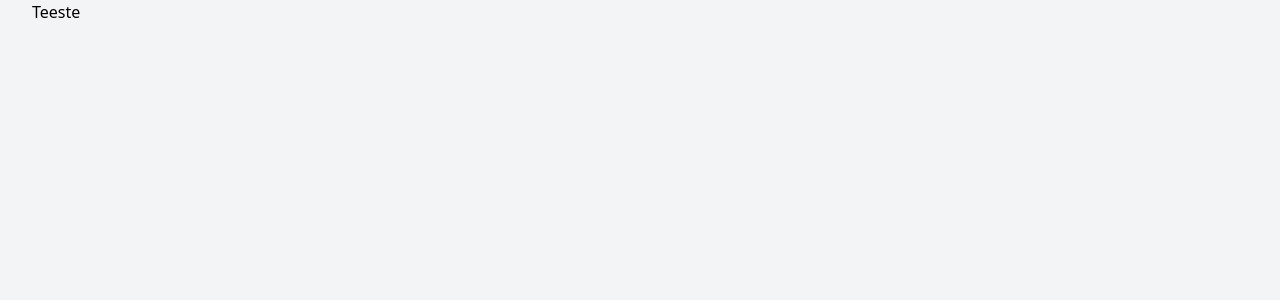
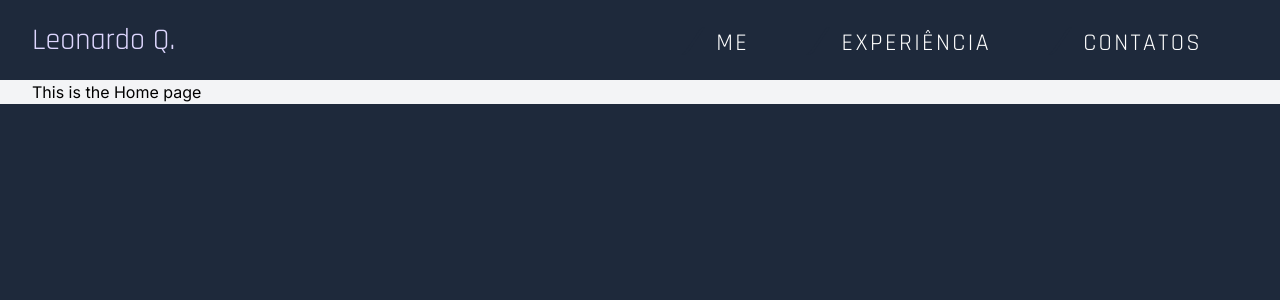
Before and after one commit to leonardoqleao/leonardo.fun, a Next.js app: page / in a window 1280 px wide. Shown: the top 300 px of the page. Built offline with nearby package versions, Linux system fonts and the light colour scheme.

Commit message:
feat: desing header

```diff
--- a/next.config.mjs
+++ b/next.config.mjs
@@ -1,4 +1,28 @@
 /** @type {import('next').NextConfig} */
-const nextConfig = {};
+const nextConfig = {
+    images: {
+        remotePatterns: [
+            {
+                protocol: "https",
+                hostname: "tailwindui.com",
+                port: "",
+            },
+            {
+                protocol: "https",
+                hostname: "images.unsplash.com",
+                port: "",
+            },
+        ],
+    },
+    async redirects() {
+        return [
+            // {
+            //     source: "/:path*",
+            //     destination: "/",
+            //     permanent: true,
+            // },
+        ];
+    },
+};
 
 export default nextConfig;
--- a/src/app/layout.scss
+++ b/src/app/layout.scss
@@ -1,6 +1,8 @@
 @tailwind base;
 @tailwind components;
 @tailwind utilities;
+@import url('https://fonts.googleapis.com/css2?family=Dancing+Script&display=swap');
+@import url('https://fonts.googleapis.com/css2?family=Dancing+Script&family=Rajdhani&display=swap');
 
 :root {
   --foreground-rgb: 0, 0, 0;
@@ -48,3 +50,9 @@ body {
 h1 {
     color: black;
 }
+.font-dancing{
+    font-family: 'Dancing Script', cursive;
+}
+.font-rajdhani{
+    font-family: 'Rajdhani', sans-serif;
+}
--- a/src/app/layout.tsx
+++ b/src/app/layout.tsx
@@ -1,6 +1,7 @@
 import type { Metadata } from "next";
 import { Inter } from "next/font/google";
 import "./layout.scss";
+import Header from "@/components/header/page";
 
 const inter = Inter({ subsets: ["latin"] });
 
@@ -16,8 +17,13 @@ type rootInterface = { children: React.ReactNode };
 
 export default function RootLayout({ children }: rootInterface) {
     return (
-    <html lang="en">
-      <body className={inter.className}>{children}</body>
+        <html className="scroll-smooth">
+            <body className={inter.className + " bg-slate-800"} >
+                <Header />
+                <main className='scroll-smooth bg-gray-100'>
+                    {children}
+                </main>
+            </body>
         </html>
     );
 }
--- a/src/app/page.tsx
+++ b/src/app/page.tsx
@@ -1,20 +1,11 @@
-import Image from "next/image";
-import '@/app/layout.scss'
-import Header from "@/components/header/page"
+import '@/app/layout.scss';
 
 export default function Home() {
     return (
-        <html className="scroll-smooth w-auto">
-            <body className="body max-w-screen-2xl bg-gray-700">
-                {/* <Header /> */}
-                <main className="main">
-                    <section className="h-screen overflow-hidden bg-gray-100  lg:overflow-hidden">
-                        <div className="h-screen mx-auto max-w-screen-2xl lg:px-8">
-                            <h1 className="text-black">Teeste</h1>
-                        </div>
-                    </section>
-                </main>
-            </body>
-        </html>
+        <section className="h-full overflow-hidden bg-gray-100  lg:overflow-hidden">
+            <div className="mx-auto max-w-screen-2xl lg:px-8">
+                <h1 className="text-black ">This is the Home page</h1>
+            </div>
+        </section>
     );
 }
--- a/src/components/header/page.tsx
+++ b/src/components/header/page.tsx
@@ -1,8 +1,21 @@
 export default function Header(): JSX.Element {
     return (
-        <header className="navbar_root max-w-screen-2xl">
-            <nav className="text-black max-w-screen-2xl">
-                This is the
+        <header className="h-20 w-screen navbar_root">
+            <nav className="text-violet-200 h-full mx-auto flex max-w-7xl items-center justify-between px-6 lg:px-8 " aria-label="Global">
+                <div className="text-3xl font-rajdhani">
+                    <a className="hover:font-extrabold transition-all" href="/">Leonardo Q.</a>
+                </div>
+                <div className="text-2xl text-slate-800 uppercase tracking-widest flex w-2/4 justify-evenly font-rajdhani">
+                    <div className="px-4 cursor-pointer hover:font-extrabold hover:scale-105 transition-all hover:text-white">
+                        <span className="text-3xl mr-2 italic font-semibold font-dancing">/&nbsp;</span><span className="text-white">Me</span>
+                    </div>
+                    <div className="px-4 cursor-pointer hover:font-extrabold hover:scale-105 transition-all hover:text-white">
+                       <span className="text-3xl mr-2 italic font-semibold font-dancing">/&nbsp;</span><span className="text-white">Experiência</span>
+                    </div>
+                    <div className="px-4 cursor-pointer hover:font-extrabold hover:scale-105 transition-all hover:text-white">
+                       <span className="text-3xl mr-2 italic font-semibold font-dancing">/&nbsp;</span><span className="text-white">Contatos</span>
+                    </div>
+                </div>
             </nav>
         </header>
     )
```
Lines whose indentation alone changed are shown as unchanged.
